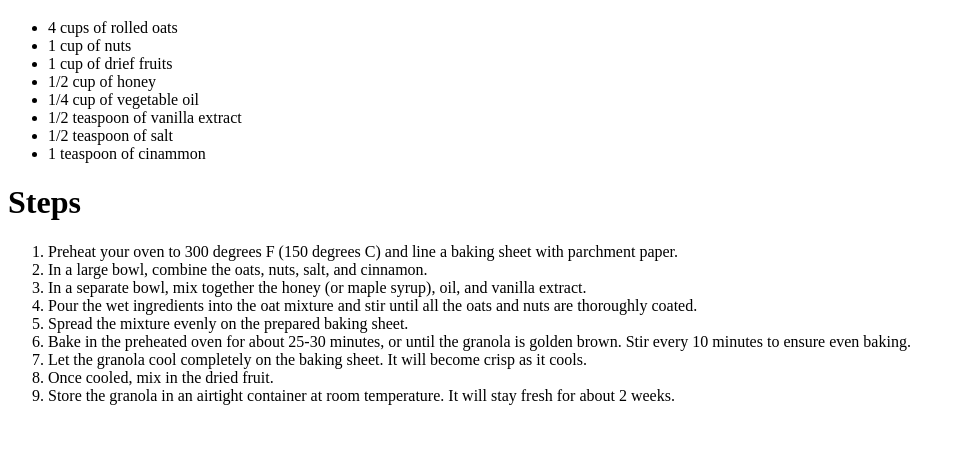
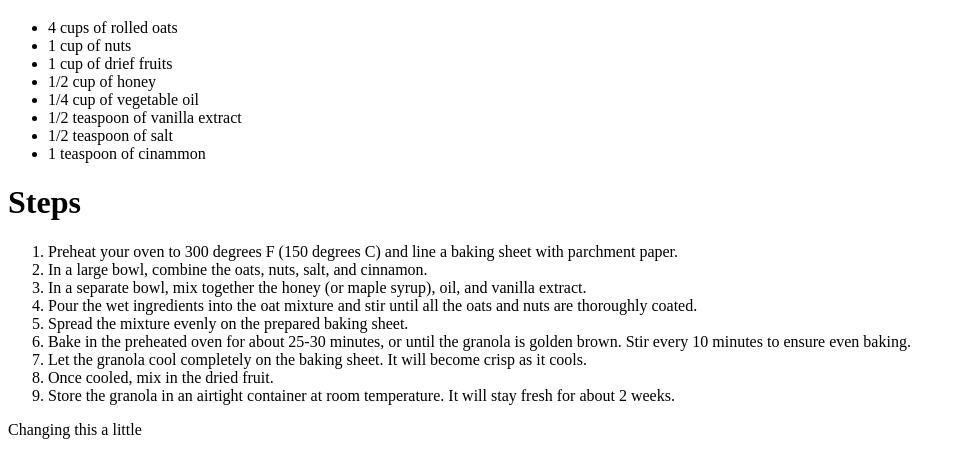
Before and after one commit to BonJenn/odin-recipes, a plain HTML site: page recipes/cereal.html in a window 1280 px wide. Shown: the part 636-1091 px from the top of the page, without its empty margins (0-965 px from the left). Before the commit the page ends 1057 px from the top, so only its background shows below. Drawn offline with Linux system fonts and the light colour scheme.

Commit message:
Changing this a little

```diff
--- a/recipes/cereal.html
+++ b/recipes/cereal.html
@@ -38,6 +38,7 @@
                 <li>Once cooled, mix in the dried fruit.</li>
                 <li>Store the granola in an airtight container at room temperature. It will stay fresh for about 2 weeks.</li>
             </ol>
+            <p>Changing this a little</p>
         </body>
     </head>
 </html>
```
Also changed, not shown: recipes/cheeseburger.html (+1 -0 lines), recipes/ice.html (+1 -0 lines), recipes/salmon.html (+1 -0 lines), recipes/spaghetti.html (+1 -0 lines).
